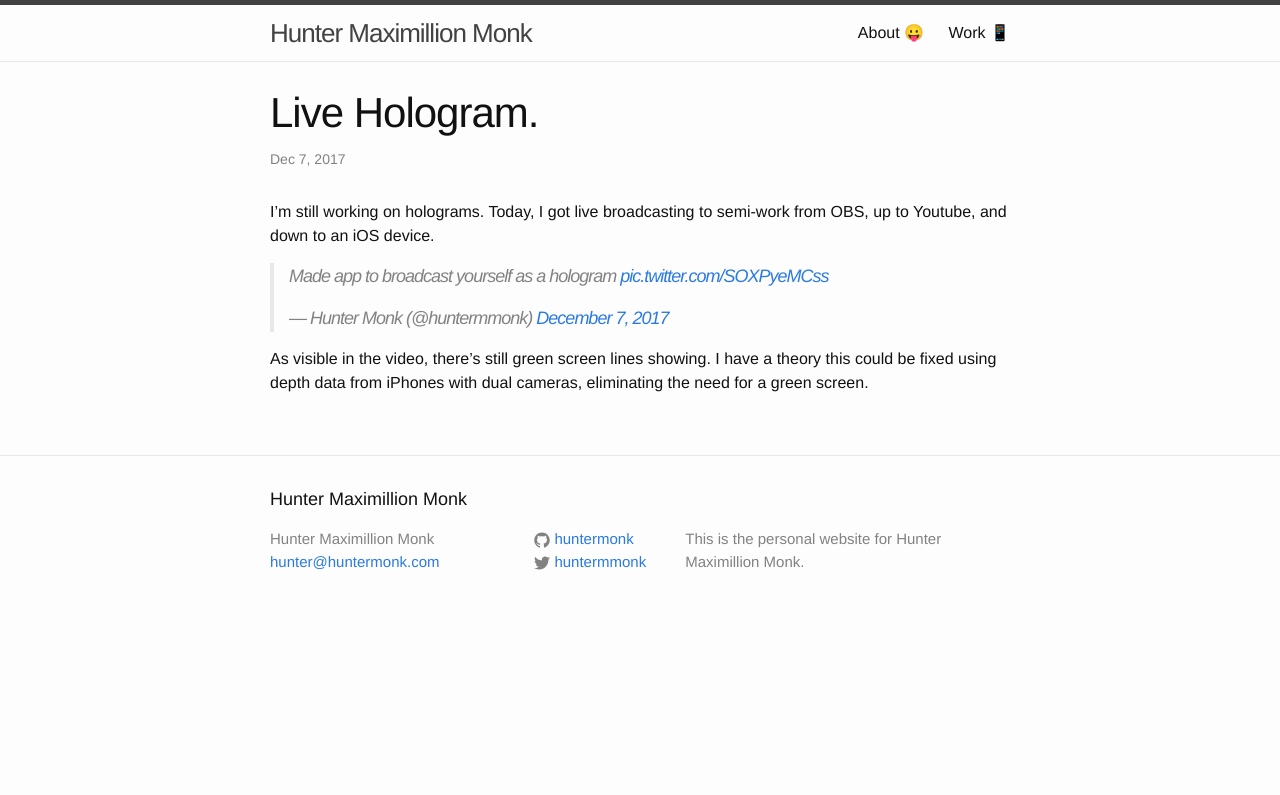
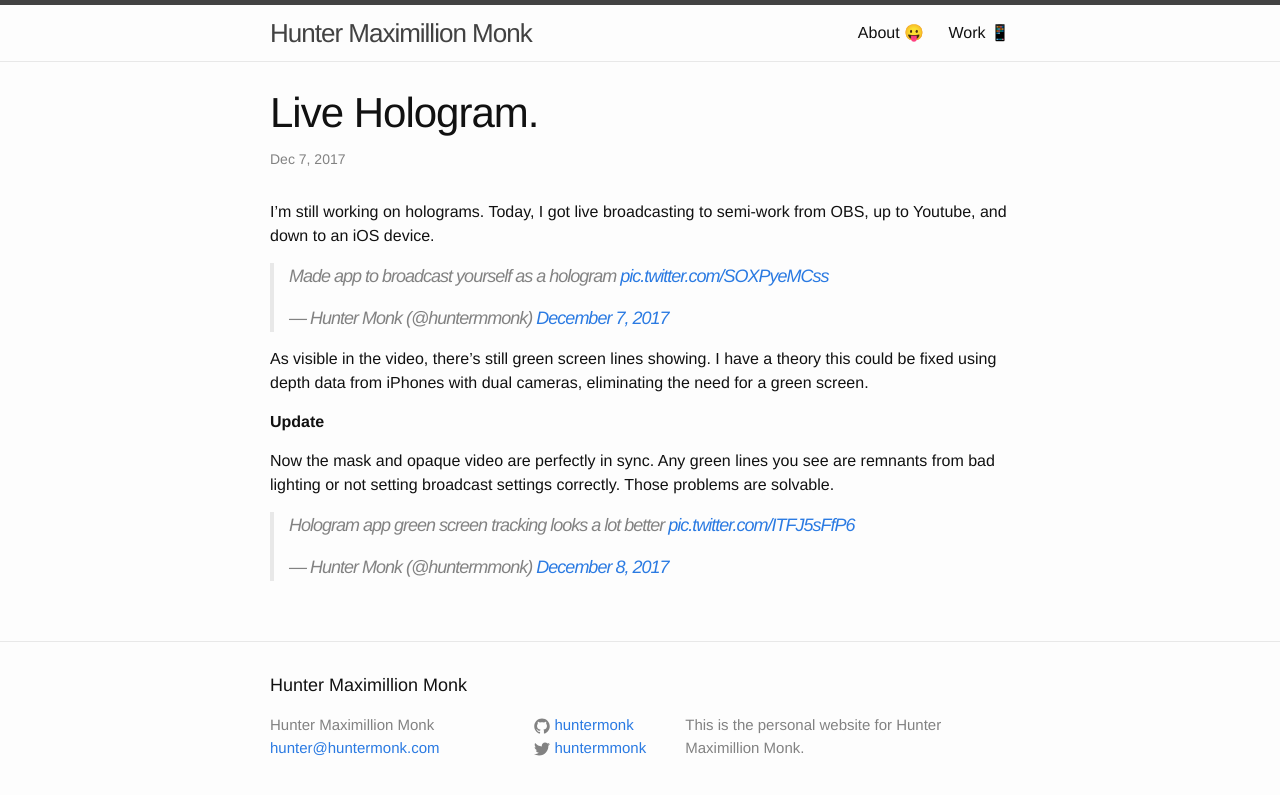
Before and after one commit to huntermonk/huntermonk.github.io, a Jekyll site: the page built from _posts/2017-12-7-live-hologram.md, in a window 1280 px wide. Shown: the top 795 px of the page. Built offline with Jekyll 4.4.1, drawn with Linux system fonts in a browser that asks for light colours; comment, search, counter and statistics services are not loaded.

Commit message:
Update Hologram post with better chroma tracking

```diff
--- a/_posts/2017-12-7-live-hologram.md
+++ b/_posts/2017-12-7-live-hologram.md
@@ -8,3 +8,9 @@ I'm still working on holograms. Today, I got live broadcasting to semi-work from
 <blockquote class="twitter-video" data-lang="en"><p lang="en" dir="ltr">Made app to broadcast yourself as a hologram <a href="https://t.co/SOXPyeMCss">pic.twitter.com/SOXPyeMCss</a></p>&mdash; Hunter Monk (@huntermmonk) <a href="https://twitter.com/huntermmonk/status/938869858514505729?ref_src=twsrc%5Etfw">December 7, 2017</a></blockquote> <script async src="https://platform.twitter.com/widgets.js" charset="utf-8"></script>
 
 As visible in the video, there's still green screen lines showing. I have a theory this could be fixed using depth data from iPhones with dual cameras, eliminating the need for a green screen.
+
+**Update**
+
+Now the mask and opaque video are perfectly in sync. Any green lines you see are remnants from bad lighting or not setting broadcast settings correctly. Those problems are solvable.
+
+<blockquote class="twitter-tweet" data-lang="en"><p lang="en" dir="ltr">Hologram app green screen tracking looks a lot better <a href="https://t.co/ITFJ5sFfP6">pic.twitter.com/ITFJ5sFfP6</a></p>&mdash; Hunter Monk (@huntermmonk) <a href="https://twitter.com/huntermmonk/status/938981552641392645?ref_src=twsrc%5Etfw">December 8, 2017</a></blockquote> <script async src="https://platform.twitter.com/widgets.js" charset="utf-8"></script>
```
